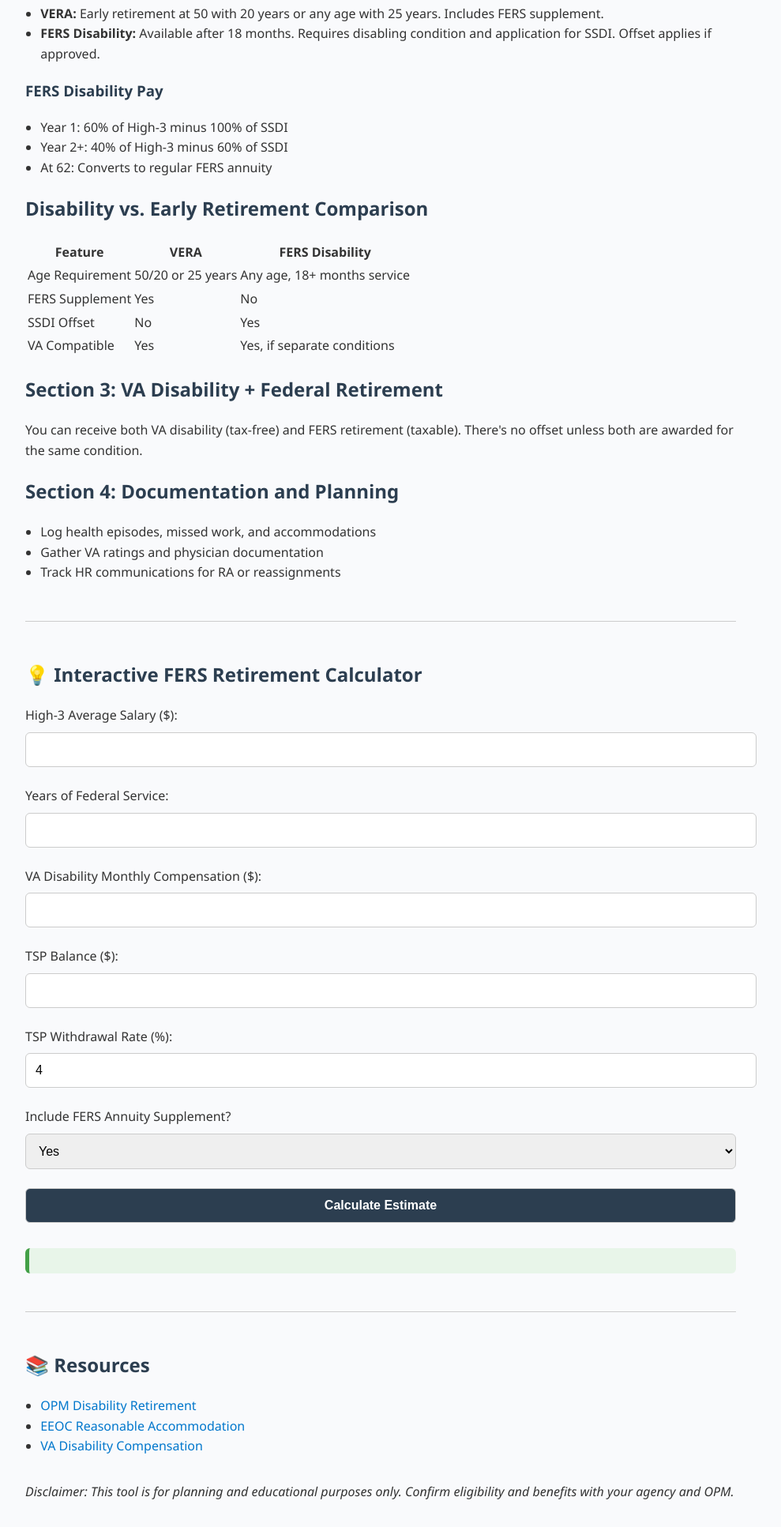
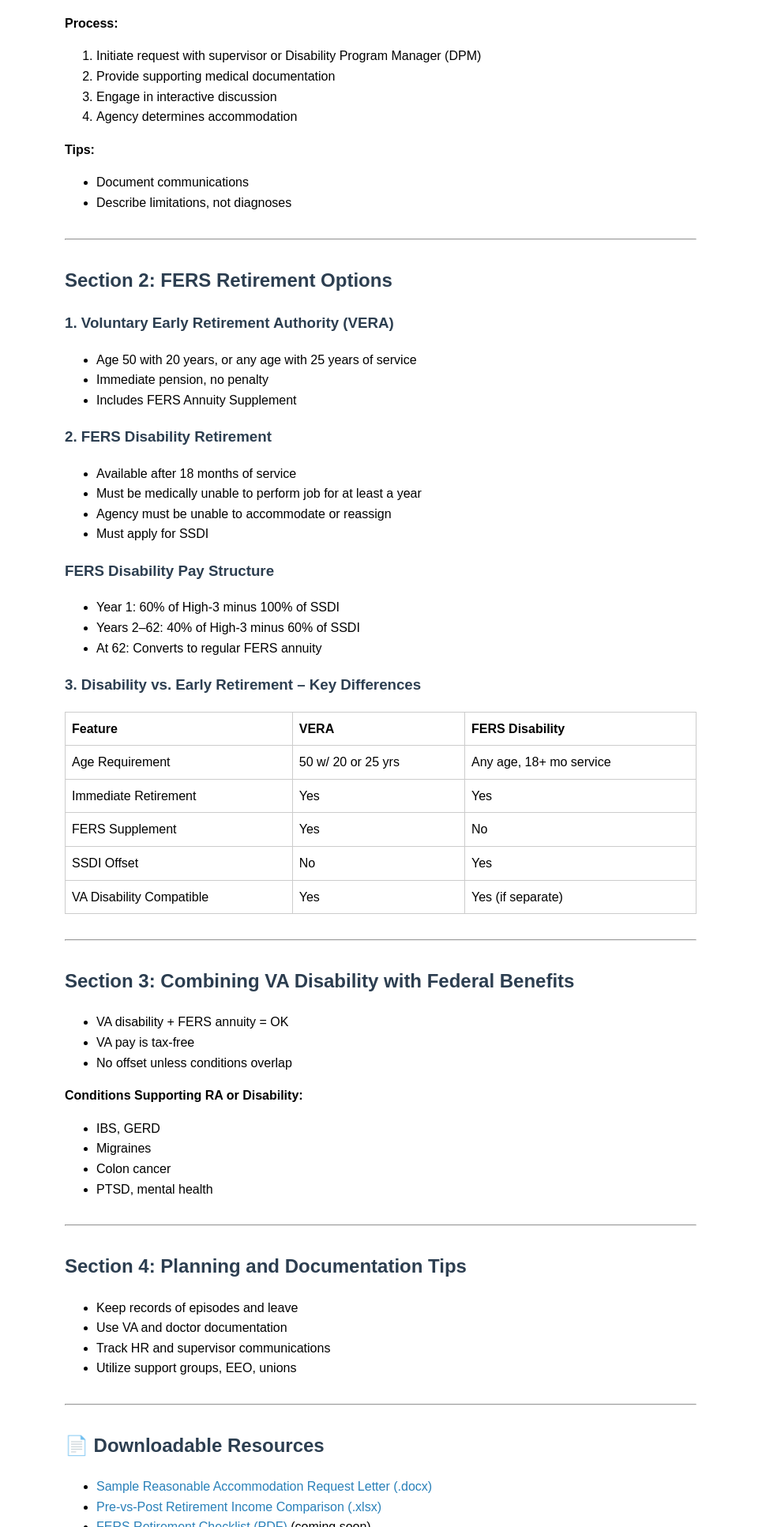
Before and after one commit to jayhagewood/FERS-Retire-Estimate-Info, a plain HTML site: page index.html in a window 1280 px wide. Shown: the part 867-2800 px from the top of the page at 79% size, without its empty margins (158-1147 px from the left). Drawn offline with Linux system fonts and the light colour scheme.

Commit message:
Add files via upload

```diff
--- a/index.html
+++ b/index.html
@@ -2,87 +2,36 @@
 <!DOCTYPE html>
 <html lang="en">
 <head>
-  <meta charset="UTF-8" />
-  <meta name="viewport" content="width=device-width, initial-scale=1.0"/>
-  <title>FERS RA Guide + Retirement Calculator</title>
+  <meta charset="UTF-8">
+  <meta name="viewport" content="width=device-width, initial-scale=1.0">
+  <title>Reasonable Accommodations and Retirement Guide</title>
   <style>
-    body {
-      font-family: 'Segoe UI', Tahoma, Geneva, Verdana, sans-serif;
-      background: #f9fafc;
-      color: #333;
-      line-height: 1.6;
-      padding: 2rem;
-      max-width: 900px;
-      margin: auto;
-    }
-    h1, h2, h3 {
-      color: #2c3e50;
-    }
-    h1 {
-      font-size: 2rem;
-      text-align: center;
-      margin-bottom: 2rem;
-    }
-    a {
-      color: #0077cc;
-      text-decoration: none;
-    }
-    a:hover {
-      text-decoration: underline;
-    }
-    blockquote {
-      background: #eef6fb;
-      padding: 1rem;
-      border-left: 4px solid #3498db;
-      margin-bottom: 2rem;
-    }
-    input, select, button {
-      display: block;
-      width: 100%;
-      margin: 0.5rem 0 1.5rem;
-      padding: 0.75rem;
-      font-size: 1rem;
-      border: 1px solid #ccc;
-      border-radius: 6px;
-    }
-    button {
-      background: #2c3e50;
-      color: white;
-      font-weight: bold;
-      transition: background 0.3s;
-    }
-    button:hover {
-      background: #1a242f;
-    }
-    .result {
-      background: #e8f5e9;
-      border-left: 5px solid #43a047;
-      padding: 1rem;
-      margin-top: 2rem;
-      border-radius: 6px;
-    }
-    hr {
-      margin: 3rem 0;
-      border: none;
-      border-top: 1px solid #ccc;
-    }
-    ul {
-      padding-left: 1.2rem;
-    }
+    body { font-family: Arial, sans-serif; line-height: 1.6; padding: 2rem; max-width: 800px; margin: auto; }
+    h1, h2, h3 { color: #2c3e50; }
+    a { color: #2980b9; text-decoration: none; }
+    code, pre { background: #f4f4f4; padding: 0.2em 0.4em; border-radius: 4px; }
+    table { width: 100%; border-collapse: collapse; margin: 1rem 0; }
+    th, td { border: 1px solid #ccc; padding: 0.5rem; text-align: left; }
+    blockquote { background: #f9f9f9; padding: 1rem; border-left: 4px solid #ccc; }
+    hr { margin: 2rem 0; }
   </style>
 </head>
 <body>
 
-<h1>Federal Disability Retirement Guide + FERS Calculator</h1>
+<h1>Guide to Reasonable Accommodations and Retirement Options for Federal Employees with Disabilities</h1>
 
 <blockquote>
   🛠️ <strong>Welcome!</strong><br>
   This guide is for federal employees facing medical challenges who are exploring <strong>reasonable accommodations</strong>, <strong>disability retirement</strong>, or <strong>early retirement options</strong> under FERS. Whether you're ADOS, a veteran, or any public servant navigating chronic health conditions, this guide is for you.
 </blockquote>
 
+<hr>
+
 <h2>Section 1: Understanding Reasonable Accommodations (RA)</h2>
-<p><strong>What is a Reasonable Accommodation?</strong></p>
-<p>A reasonable accommodation is any change or adjustment to a job or work environment that allows a qualified individual with a disability to perform essential job functions.</p>
+
+<p><strong>What is a Reasonable Accommodation?</strong><br>
+A reasonable accommodation is any change or adjustment to a job or work environment that allows a qualified individual with a disability to perform essential job functions. This is a right under the Rehabilitation Act of 1973, which applies to federal employees.</p>
+
 <ul>
   <li>Permanent or expanded telework</li>
   <li>Flexible work schedules</li>
@@ -91,109 +40,135 @@
   <li>Reassignment to a vacant position</li>
 </ul>
 
-<h3>Eligibility and Process</h3>
+<p><strong>Eligibility Criteria:</strong></p>
 <ul>
-  <li>Documented physical or mental impairment</li>
-  <li>Condition must interfere with job functions</li>
-  <li>Initiate request via HR or Disability Program Manager (DPM)</li>
-  <li>Provide supporting documentation</li>
-  <li>Engage in interactive discussion</li>
+  <li>Documented physical or mental impairment that substantially limits major life activities</li>
+  <li>Disability must interfere with essential job duties</li>
 </ul>
 
-<h2>Section 2: FERS Retirement Options</h2>
+<p><strong>Process:</strong></p>
+<ol>
+  <li>Initiate request with supervisor or Disability Program Manager (DPM)</li>
+  <li>Provide supporting medical documentation</li>
+  <li>Engage in interactive discussion</li>
+  <li>Agency determines accommodation</li>
+</ol>
+
+<p><strong>Tips:</strong></p>
 <ul>
-  <li><strong>VERA:</strong> Early retirement at 50 with 20 years or any age with 25 years. Includes FERS supplement.</li>
-  <li><strong>FERS Disability:</strong> Available after 18 months. Requires disabling condition and application for SSDI. Offset applies if approved.</li>
+  <li>Document communications</li>
+  <li>Describe limitations, not diagnoses</li>
 </ul>
 
-<h3>FERS Disability Pay</h3>
+<hr>
+
+<h2>Section 2: FERS Retirement Options</h2>
+
+<h3>1. Voluntary Early Retirement Authority (VERA)</h3>
+<ul>
+  <li>Age 50 with 20 years, or any age with 25 years of service</li>
+  <li>Immediate pension, no penalty</li>
+  <li>Includes FERS Annuity Supplement</li>
+</ul>
+
+<h3>2. FERS Disability Retirement</h3>
+<ul>
+  <li>Available after 18 months of service</li>
+  <li>Must be medically unable to perform job for at least a year</li>
+  <li>Agency must be unable to accommodate or reassign</li>
+  <li>Must apply for SSDI</li>
+</ul>
+
+<h3>FERS Disability Pay Structure</h3>
 <ul>
   <li>Year 1: 60% of High-3 minus 100% of SSDI</li>
-  <li>Year 2+: 40% of High-3 minus 60% of SSDI</li>
+  <li>Years 2–62: 40% of High-3 minus 60% of SSDI</li>
   <li>At 62: Converts to regular FERS annuity</li>
 </ul>
 
-<h2>Disability vs. Early Retirement Comparison</h2>
+<h3>3. Disability vs. Early Retirement – Key Differences</h3>
+
 <table>
-  <tr><th>Feature</th><th>VERA</th><th>FERS Disability</th></tr>
-  <tr><td>Age Requirement</td><td>50/20 or 25 years</td><td>Any age, 18+ months service</td></tr>
-  <tr><td>FERS Supplement</td><td>Yes</td><td>No</td></tr>
-  <tr><td>SSDI Offset</td><td>No</td><td>Yes</td></tr>
-  <tr><td>VA Compatible</td><td>Yes</td><td>Yes, if separate conditions</td></tr>
+<thead>
+<tr><th>Feature</th><th>VERA</th><th>FERS Disability</th></tr>
+</thead>
+<tbody>
+<tr><td>Age Requirement</td><td>50 w/ 20 or 25 yrs</td><td>Any age, 18+ mo service</td></tr>
+<tr><td>Immediate Retirement</td><td>Yes</td><td>Yes</td></tr>
+<tr><td>FERS Supplement</td><td>Yes</td><td>No</td></tr>
+<tr><td>SSDI Offset</td><td>No</td><td>Yes</td></tr>
+<tr><td>VA Disability Compatible</td><td>Yes</td><td>Yes (if separate)</td></tr>
+</tbody>
 </table>
 
-<h2>Section 3: VA Disability + Federal Retirement</h2>
-<p>You can receive both VA disability (tax-free) and FERS retirement (taxable). There's no offset unless both are awarded for the same condition.</p>
+<hr>
 
-<h2>Section 4: Documentation and Planning</h2>
+<h2>Section 3: Combining VA Disability with Federal Benefits</h2>
 <ul>
-  <li>Log health episodes, missed work, and accommodations</li>
-  <li>Gather VA ratings and physician documentation</li>
-  <li>Track HR communications for RA or reassignments</li>
+  <li>VA disability + FERS annuity = OK</li>
+  <li>VA pay is tax-free</li>
+  <li>No offset unless conditions overlap</li>
 </ul>
 
-<hr />
+<p><strong>Conditions Supporting RA or Disability:</strong></p>
+<ul>
+  <li>IBS, GERD</li>
+  <li>Migraines</li>
+  <li>Colon cancer</li>
+  <li>PTSD, mental health</li>
+</ul>
 
-<h2>💡 Interactive FERS Retirement Calculator</h2>
-<form id="calcForm">
-  <label>High-3 Average Salary ($):</label>
-  <input type="number" id="high3" required />
-  <label>Years of Federal Service:</label>
-  <input type="number" id="years" required />
-  <label>VA Disability Monthly Compensation ($):</label>
-  <input type="number" id="vaComp" required />
-  <label>TSP Balance ($):</label>
-  <input type="number" id="tsp" required />
-  <label>TSP Withdrawal Rate (%):</label>
-  <input type="number" id="withdrawRate" value="4" />
-  <label>Include FERS Annuity Supplement?</label>
-  <select id="fersSupp">
-    <option value="yes">Yes</option>
-    <option value="no">No</option>
-  </select>
-  <button type="submit">Calculate Estimate</button>
-</form>
+<hr>
 
-<div class="result" id="result"></div>
+<h2>Section 4: Planning and Documentation Tips</h2>
+<ul>
+  <li>Keep records of episodes and leave</li>
+  <li>Use VA and doctor documentation</li>
+  <li>Track HR and supervisor communications</li>
+  <li>Utilize support groups, EEO, unions</li>
+</ul>
 
-<script>
-  document.addEventListener('DOMContentLoaded', function () {
-    document.getElementById('calcForm').addEventListener('submit', function(e) {
-      e.preventDefault();
-      const high3 = parseFloat(document.getElementById('high3').value);
-      const years = parseFloat(document.getElementById('years').value);
-      const vaComp = parseFloat(document.getElementById('vaComp').value);
-      const tsp = parseFloat(document.getElementById('tsp').value);
-      const withdrawRate = parseFloat(document.getElementById('withdrawRate').value) / 100;
-      const fersSupp = document.getElementById('fersSupp').value;
-      const pension = high3 * years * 0.011;
-      const tspMonthly = (tsp * withdrawRate) / 12;
-      const supplement = fersSupp === 'yes' ? 1300 : 0;
-      const totalMonthly = (pension / 12) + tspMonthly + vaComp + supplement;
-      document.getElementById('result').innerHTML = `
-        <h3>Estimated Monthly Retirement Income:</h3>
-        <ul>
-          <li><strong>FERS Pension:</strong> $${(pension / 12).toFixed(2)}</li>
-          <li><strong>TSP Withdrawal:</strong> $${tspMonthly.toFixed(2)}</li>
-          <li><strong>VA Disability:</strong> $${vaComp.toFixed(2)}</li>
-          <li><strong>FERS Supplement:</strong> $${supplement.toFixed(2)}</li>
-          <li><strong><em>Total Estimate:</em></strong> <strong>$${totalMonthly.toFixed(2)}</strong></li>
-        </ul>
-      `;
-    });
-  });
-</script>
+<hr>
 
-<hr />
+<h2>📄 Downloadable Resources</h2>
+<ul>
+  <li><a href="#">Sample Reasonable Accommodation Request Letter (.docx)</a></li>
+  <li><a href="#">Pre-vs-Post Retirement Income Comparison (.xlsx)</a></li>
+  <li><a href="#">FERS Retirement Checklist (PDF)</a> (coming soon)</li>
+</ul>
+
+<hr>
+
+<h2>💡 Interactive Retirement Benefit Calculator (Coming Soon)</h2>
+<p>Features include:</p>
+<ul>
+  <li>Years of service, High-3, TSP, VA rating, SS estimates</li>
+  <li>Compare FERS Disability vs. VERA</li>
+  <li>Visualize phased retirement and delayed SS</li>
+  <li>Tax/insurance net income estimator</li>
+</ul>
+
+<hr>
+
+<h2>🙋 Need Help or Want to Contribute?</h2>
+<ul>
+  <li>Submit GitHub issue or PR</li>
+  <li>Email the guide maintainer</li>
+  <li>Join future support group (Slack/Discord)</li>
+</ul>
+
+<hr>
 
 <h2>📚 Resources</h2>
 <ul>
   <li><a href="https://www.opm.gov/retirement-services/disability-retirement/">OPM Disability Retirement</a></li>
-  <li><a href="https://www.eeoc.gov/reasonable-accommodation">EEOC Reasonable Accommodation</a></li>
-  <li><a href="https://www.va.gov/disability/">VA Disability Compensation</a></li>
+  <li><a href="https://www.eeoc.gov/reasonable-accommodation">EEOC RA Handbook</a></li>
+  <li><a href="https://www.va.gov/disability/">VA Compensation</a></li>
 </ul>
 
-<p style="margin-top: 2rem;"><em>Disclaimer: This tool is for planning and educational purposes only. Confirm eligibility and benefits with your agency and OPM.</em></p>
+<hr>
+
+<p><em>Disclaimer: This guide is not legal or HR advice. Confirm with OPM, SSA, VA, and agency HR before acting.</em></p>
 
 </body>
 </html>
```
